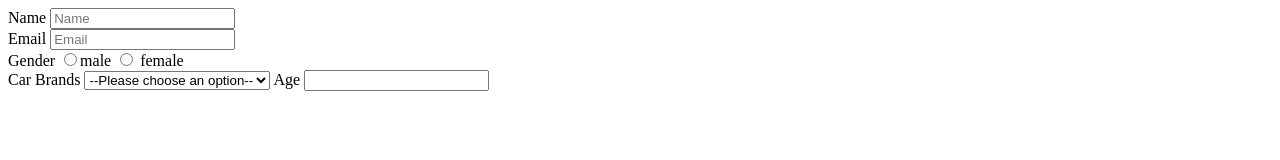
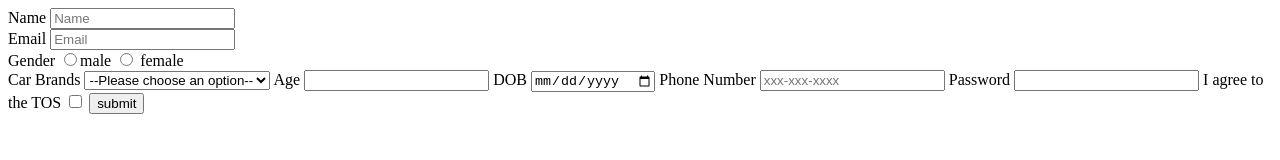
Before and after one commit to acciojob/signup-form-car-AkhileshSrinivas, a website: page main.html in a window 1280 px wide. Drawn offline with Linux system fonts and the light colour scheme.

Commit message:
created a submission

```diff
--- a/main.html
+++ b/main.html
@@ -20,7 +20,7 @@
 		<input type="radio" id="gender_f" name="gender" value="female"> female
 		<br>
 		<label for="cars">Car Brands</label>
-		<select id="cars" re>
+		<select id="cars" required>
 			<option selected>--Please choose an option--</option>
 			<option>bmw</option>
 			<option>benz</option>
@@ -29,6 +29,15 @@
 		</select>
 		<label for="age">Age</label>
 		<input type="number" id="age" name="age" required>
+		<label for="dob">DOB</label>
+		<input type="date" id="dob" name="dob" required>
+		<label for="tel">Phone Number</label>
+		<input type="tel" id="tel" name="tel" placeholder="xxx-xxx-xxxx">
+		<label for="password">Password</label>
+		<input type="password" name="password" id="password" required>
+		<label for="tos">I agree to the TOS</label>
+		<input type="checkbox" id="tos" name="tos" required>
+		<button type="submit">submit</button>
 	</form>
     <script type="text/javascript" src="./script.js">
 </script>
```
